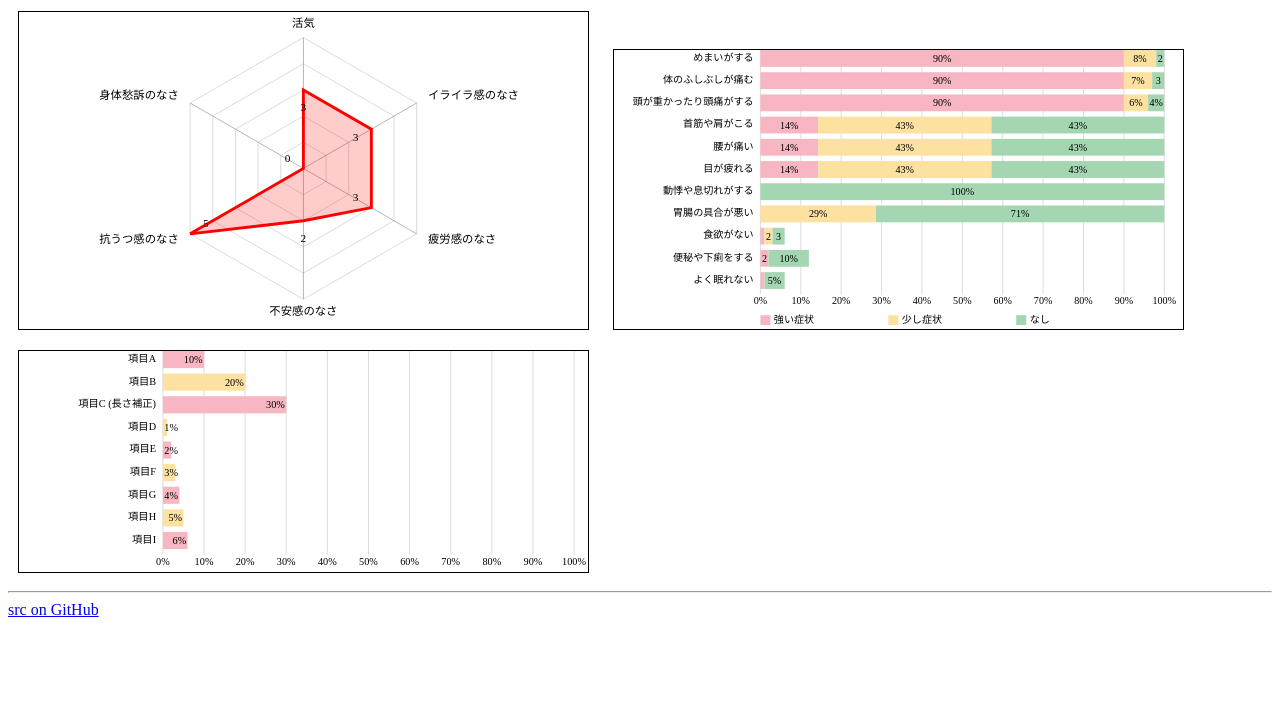
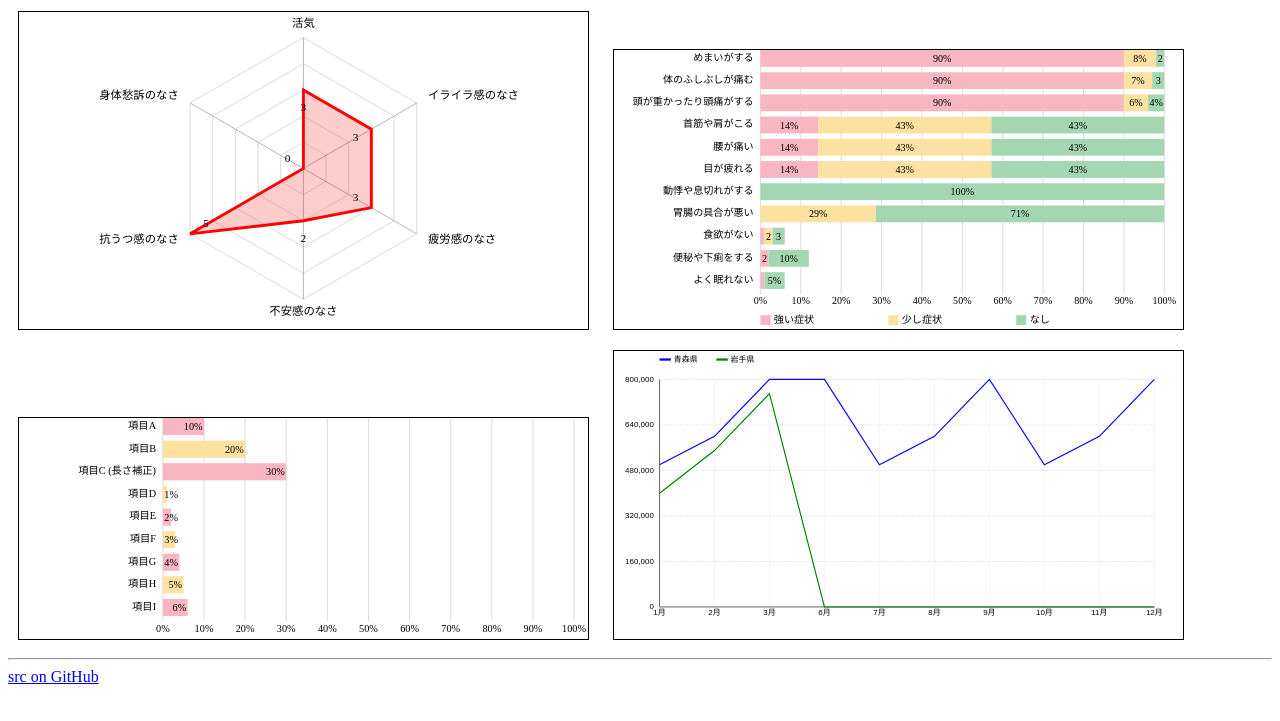
Before and after one commit to code4fukui/svg-chart, a plain HTML site: page index.html in a window 1280 px wide. Shown: the part 79-800 px from the top of the page. Drawn offline with Linux system fonts and the light colour scheme.

Commit message:
added LineChartSVG

```diff
--- /dev/null
+++ b/LineChartSVG.js
@@ -0,0 +1,155 @@
+import { BaseChartSVG } from "./BaseChartSVG.js";
+
+function createLineChart({
+  width = 800,
+  height = 400,
+  data,     // { 地域名: { 月: 値 } }
+  colors,
+  yTicks = 5,
+  marginTop = 50,
+  marginRight = 50,
+  marginLeft = 80,
+  marginBottom = 50,
+  fontSize = 14,
+}) {
+  const chartWidth = width - (marginLeft + marginRight);
+  const chartHeight = height - (marginTop + marginBottom);
+  const svgNS = "http://www.w3.org/2000/svg";
+
+  const svg = document.createElementNS(svgNS, "svg");
+  svg.style.width = "100%";
+  svg.style.height = "100%";
+
+  svg.setAttribute("width", width);
+  svg.setAttribute("height", height);
+  svg.setAttribute("viewBox", "0 0 " + width + " " + height);
+  svg.style.fontFamily = "sans-serif";
+
+  const labels = Object.keys(data);
+  const xLabels = Object.keys(data[labels[0]]);
+  const xCount = xLabels.length;
+
+  const allValues = labels.flatMap(label => Object.values(data[label]));
+  const yMax = Math.ceil(Math.max(...allValues) / 100000) * 100000;
+
+  const scaleX = (i) => marginLeft + (i / (xCount - 1)) * chartWidth;
+  const scaleY = (v) => marginTop + chartHeight - (v / yMax) * chartHeight;
+
+  // Y軸グリッドとラベル
+  for (let i = 0; i <= yTicks; i++) {
+    const yValue = (yMax / yTicks) * i;
+    const y = scaleY(yValue);
+
+    const line = document.createElementNS(svgNS, "line");
+    line.setAttribute("x1", marginLeft);
+    line.setAttribute("x2", width - marginRight);
+    line.setAttribute("y1", y);
+    line.setAttribute("y2", y);
+    line.setAttribute("stroke", "#ccc");
+    line.setAttribute("stroke-dasharray", "2,2");
+    svg.appendChild(line);
+
+    const label = document.createElementNS(svgNS, "text");
+    label.setAttribute("x", marginLeft - 10);
+    label.setAttribute("y", y + 4);
+    label.setAttribute("text-anchor", "end");
+    label.setAttribute("font-size", fontSize);
+    label.textContent = yValue.toLocaleString();
+    svg.appendChild(label);
+  }
+
+  // X軸グリッドとラベル
+  xLabels.forEach((xlabel, i) => {
+    const x = scaleX(i);
+
+    const vline = document.createElementNS(svgNS, "line");
+    vline.setAttribute("x1", x);
+    vline.setAttribute("x2", x);
+    vline.setAttribute("y1", marginTop);
+    vline.setAttribute("y2", height - marginBottom);
+    vline.setAttribute("stroke", "#eee");
+    svg.appendChild(vline);
+
+    const text = document.createElementNS(svgNS, "text");
+    text.setAttribute("x", x);
+    text.setAttribute("y", height - marginTop + 15);
+    text.setAttribute("text-anchor", "middle");
+    text.setAttribute("font-size", fontSize);
+    text.textContent = xlabel;
+    svg.appendChild(text);
+  });
+
+  // 軸線
+  const xAxis = document.createElementNS(svgNS, "line");
+  xAxis.setAttribute("x1", marginLeft);
+  xAxis.setAttribute("x2", width - marginRight);
+  xAxis.setAttribute("y1", height - marginTop);
+  xAxis.setAttribute("y2", height - marginTop);
+  xAxis.setAttribute("stroke", "#000");
+  svg.appendChild(xAxis);
+
+  const yAxis = document.createElementNS(svgNS, "line");
+  yAxis.setAttribute("x1", marginLeft);
+  yAxis.setAttribute("x2", marginLeft);
+  yAxis.setAttribute("y1", marginTop);
+  yAxis.setAttribute("y2", height - marginBottom);
+  yAxis.setAttribute("stroke", "#000");
+  svg.appendChild(yAxis);
+
+  // 折れ線の描画
+  labels.forEach((label, i) => {
+    const series = data[label];
+    const path = document.createElementNS(svgNS, "path");
+    const d = xLabels.map((xl, j) => {
+      const v = series[xl] ?? 0;
+      return `${j === 0 ? "M" : "L"}${scaleX(j)},${scaleY(v)}`;
+    }).join(" ");
+    path.setAttribute("d", d);
+    path.setAttribute("fill", "none");
+    path.setAttribute("stroke", colors[i % colors.length]);
+    path.setAttribute("stroke-width", 2);
+    svg.appendChild(path);
+  });
+
+  // 凡例（色の棒 + 黒文字）
+  labels.forEach((label, i) => {
+    const x = marginLeft + i * 100;
+    const y = 20;
+
+    // 色付きの棒（線）
+    const line = document.createElementNS(svgNS, "line");
+    line.setAttribute("x1", x);
+    line.setAttribute("x2", x + 20);
+    line.setAttribute("y1", y - 5);
+    line.setAttribute("y2", y - 5);
+    line.setAttribute("stroke", colors[i % colors.length]);
+    line.setAttribute("stroke-width", 4);
+    svg.appendChild(line);
+
+    // 黒文字ラベル
+    const text = document.createElementNS(svgNS, "text");
+    text.setAttribute("x", x + 25);
+    text.setAttribute("y", y);
+    text.setAttribute("fill", "black");
+    text.setAttribute("font-size", fontSize);
+    text.textContent = label;
+    svg.appendChild(text);
+  });
+
+  return svg;
+}
+
+export class LineChartSVG extends BaseChartSVG {
+  constructor(opt) {
+    super();
+    Object.assign(this, opt);
+    this.update();
+  }
+  update() {
+    const svg = createLineChart(this);
+    this.innerHTML = "";
+    this.appendChild(svg);
+  }
+};
+
+customElements.define("line-chart-svg", LineChartSVG);
--- a/index.html
+++ b/index.html
@@ -6,6 +6,7 @@
 <div class="chart" id="div_chart1"></div>
 <div class="chart" id="div_chart2"></div>
 <div class="chart" id="div_chart3"></div>
+<div class="chart" id="div_chart4"></div>
 
 <hr>
 <a href="https://github.com/code4fukui/svg-chart">src on GitHub</a><br>
@@ -25,6 +26,7 @@
 import { RadarChartSVG } from "./RadarChartSVG.js";
 import { StackedBarChartSVG } from "./StackedBarChartSVG.js";
 import { BarChartSVG } from "./BarChartSVG.js";
+import { LineChartSVG } from './LineChartSVG.js';
 
 const chart1 = new RadarChartSVG({
   width: 400,
@@ -97,4 +99,22 @@ const chart3 = new BarChartSVG({
 });
 div_chart3.appendChild(chart3);
 
+const colors = ["blue", "green", "orange", "red", "purple", "deepskyblue"];
+const data = {
+  "青森県":  {
+    "1月": 500000, "2月": 600000, "3月": 800000,
+    "6月": 500000, "7月": 600000, "6月": 800000,
+    "7月": 500000, "8月": 600000, "9月": 800000,
+    "10月": 500000, "11月": 600000, "12月": 800000,
+  }, // 青森県
+  "岩手県":  { "1月": 400000, "2月": 550000, "3月": 750000, }, // 岩手県
+};
+div_chart4.appendChild(new LineChartSVG({
+  targetId: "chart",
+  width: 1000,
+  height: 500,
+  data,
+  colors,
+}));
+
 </script>
```
